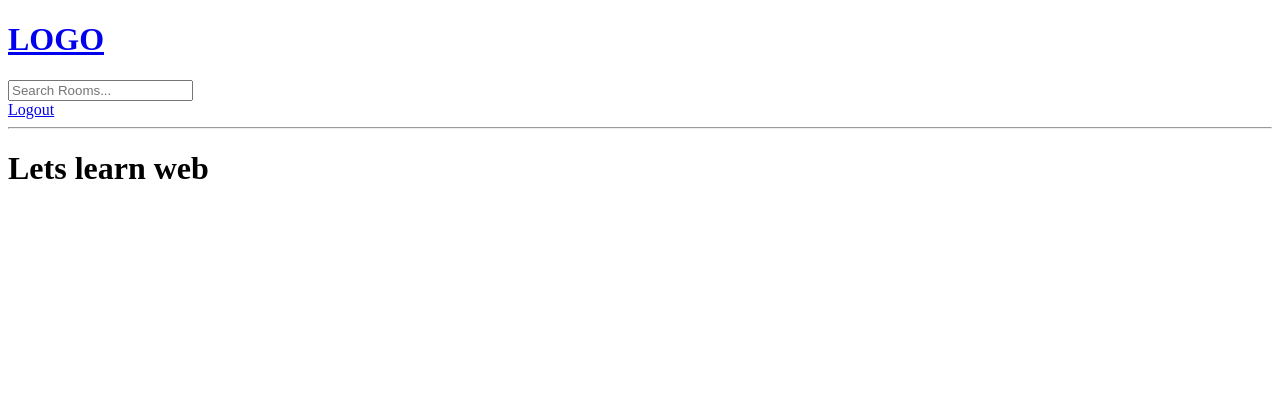
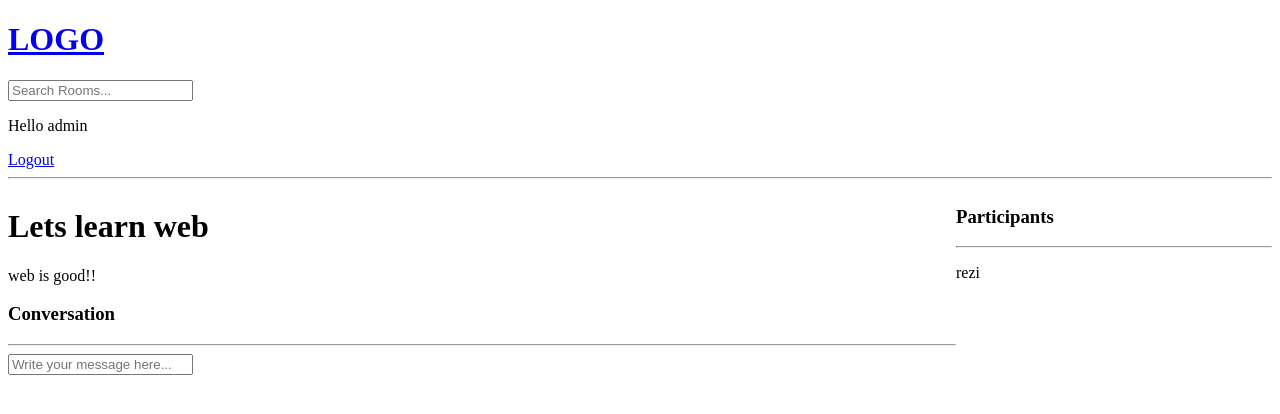
Before and after one commit to Rezibajra/studbud, a Django app: page /room/6/ in a window 1280 px wide. Shown: the top 414 px of the page. Run offline with Django 3.2, Linux system fonts and the light colour scheme; a user stored in the database is signed in; data comes from the database, SQL or seed files in the repository; both versions use the stored data as it was after the commit.

Commit message:
User Registration and Chat Room

```diff
--- a/base/models.py
+++ b/base/models.py
@@ -13,7 +13,7 @@ class Room(models.Model):
     topic = models.ForeignKey(Topic,on_delete=models.SET_NULL, null = True)
     name = models.CharField(max_length=200)
     description = models.TextField(blank=True, null=True)
-    # participants =
+    participants = models.ManyToManyField(User, related_name='participants', blank=True)
     updated = models.DateTimeField(auto_now=True)
     created = models.DateTimeField(auto_now_add=True)
 
--- a/base/templates/base/home.html
+++ b/base/templates/base/home.html
@@ -30,8 +30,10 @@
         <div>
             {% for room in rooms %}
                 <div>
-                    <a href = "{% url 'update-room' room.id %}">Edit Room</a>
-                    <a href = "{% url 'delete-room' room.id %}">Delete Room</a>
+                    {% if request.user == room.host %}
+                        <a href = "{% url 'update-room' room.id %}">Edit Room</a>
+                        <a href = "{% url 'delete-room' room.id %}">Delete Room</a>
+                    {% endif %}
                     <span>@{{room.host.username}}</span>
                     <h5><a href="room/{{room.id}}">{{room.name}}</a></h5>
                     <small>{{room.topic.name}}</small>
--- a/base/templates/base/room.html
+++ b/base/templates/base/room.html
@@ -2,6 +2,53 @@
 
 {% block content %}
 
-<h1>{{room.name}}</h1>
+<style>
+    .room-container{
+        display: grid;
+        grid-template-columns: 3fr 1fr;
+    }
+</style>
+
+<div class="room-container">
+
+    <div>
+
+        <h1>{{room.name}}</h1>
+
+        <p>{{room.description}}</p>
+
+        <div class="comment-wrapper">
+            <h3>Conversation</h3>
+            <hr>
+            {% for message in room_messages %}
+            <div>
+                <small>@{{message.user}}  {{message.created|timesince}}ago </small>
+                <p>{{message.body}}</p>
+                <hr>
+            </div>
+            {% endfor %}
+        </div>
+
+        {% if request.user.is_authenticated %}
+        <div class="comment-form">
+            <form method="POST" action="">
+                {% csrf_token %}
+                <input type = "text" name="body" placeholder="Write your message here..."/>
+            </form>
+        </div>
+        {% endif %}
+    </div>
+
+    <div>
+        <h3>Participants</h3>
+        <hr>
+        {% for user in participants %}
+            <div>
+                <p>{{user.username}}</p>
+            </div>
+        {% endfor %}
+    </div>
+
+</div>
 
 {% endblock %}
--- a/base/urls.py
+++ b/base/urls.py
@@ -4,6 +4,8 @@ from . import views
 urlpatterns = [
     path('login/', views.login_page, name="login"),
     path('logout/', views.logout_user, name="logout"),
+    path('register/', views.register_page, name="register"),
+
     path('', views.home, name = "home"),
     path('room/<str:pk>/', views.room, name="room"),
     path('create-room/', views.create_room, name = "create-room"),
--- a/base/views.py
+++ b/base/views.py
@@ -2,16 +2,23 @@ from django.shortcuts import render, redirect
 from django.contrib import messages
 from django.db.models import Q
 from django.contrib.auth.decorators import login_required
-from .models import Room, Topic
+from django.http import HttpResponse
+from .models import Room, Topic, Message
 from django.contrib.auth.models import User
 from django.contrib.auth import authenticate, login, logout
+from django.contrib.auth.forms import UserCreationForm
 from .forms import RoomForm
 
 # Create your views here.
 
 def login_page(request):
+    page = 'login'
+
+    if request.user.is_authenticated:
+        return redirect('home')
+
     if request.method == 'POST':
-        username = request.POST.get('username')
+        username = request.POST.get('username').lower()
         password = request.POST.get('password')
 
         try:
@@ -26,12 +33,26 @@ def login_page(request):
         else:
             messages.error(request, "Username or password doesn't exist.")
 
-    context = {}
+    context = {'page': page}
     return render(request, 'base/login_register.html', context)
 
 def logout_user(request):
     logout(request)
     return redirect('home')
+
+def register_page(request):
+    form = UserCreationForm()
+    if request.method == 'POST':
+        form = UserCreationForm(request.POST)
+        if form.is_valid():
+            user = form.save(commit=False)
+            user.username = user.username.lower()
+            user.save()
+            login(request, user)
+            return redirect('home')
+        else:
+            messages.error(request, 'An error occured')
+    return render(request, 'base/login_register.html', {'form': form})
 
 def home(request):
     q = request.GET.get('q') if request.GET.get('q')!= None else ''
@@ -49,7 +70,17 @@ def home(request):
 
 def room(request, pk):
     room = Room.objects.get(id=pk)
-    context = {'room': room}
+    # room_messages = Message.objects.filter(room__name = room.name)
+    room_messages = room.message_set.all().order_by('-created')
+    participants = room.participants.all()
+    if request.method == 'POST':
+        message = Message.objects.create(
+            user = request.user,
+            room = room,
+            body = request.POST.get('body')
+        )
+        return redirect('room', pk=room.id)
+    context = {'room': room, 'room_messages': room_messages, 'participants': participants}
     return render(request, 'base/room.html', context)
 
 @login_required(login_url='login')
@@ -67,6 +98,10 @@ def create_room(request):
 def update_room(request, pk):
     room = Room.objects.get(id=pk)
     form = RoomForm(instance= room)
+
+    if request.user != room.host:
+        return HttpResponse("You are not allowed here!!")
+
     if request.method == 'POST':
         form = RoomForm(request.POST, instance=room)
         if form.is_valid:
@@ -78,6 +113,10 @@ def update_room(request, pk):
 @login_required(login_url='login')
 def delete_room(request, pk):
     room = Room.objects.get(id = pk)
+
+    if request.user != room.host:
+        return HttpResponse("You are not allowed here!!")
+
     if request.method == 'POST':
         room.delete()
         return redirect('home')
--- a/templates/navbar.html
+++ b/templates/navbar.html
@@ -7,6 +7,7 @@
 </form>
 
 {% if request.user.is_authenticated %}
+<p>Hello {{request.user}}</p>
     <a href="{% url 'logout' %}">Logout</a>
 {% else %}
 <a href="{% url 'login' %}">Login</a>
```
Also changed, not shown: base/templates/base/login_register.html (+15 -0 lines), base/migrations/0003_auto_20220501_1902.py (added), db.sqlite3.
